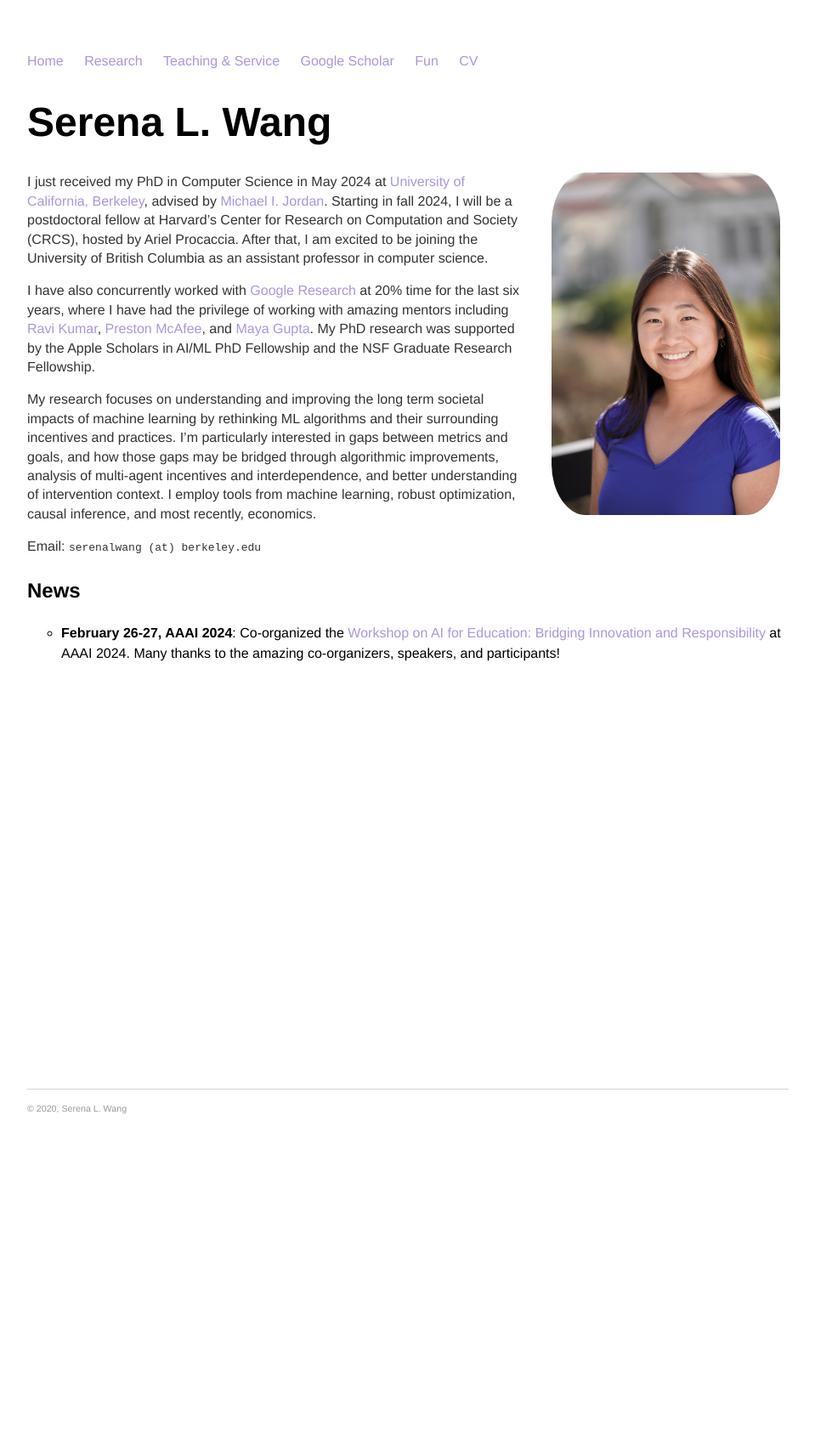
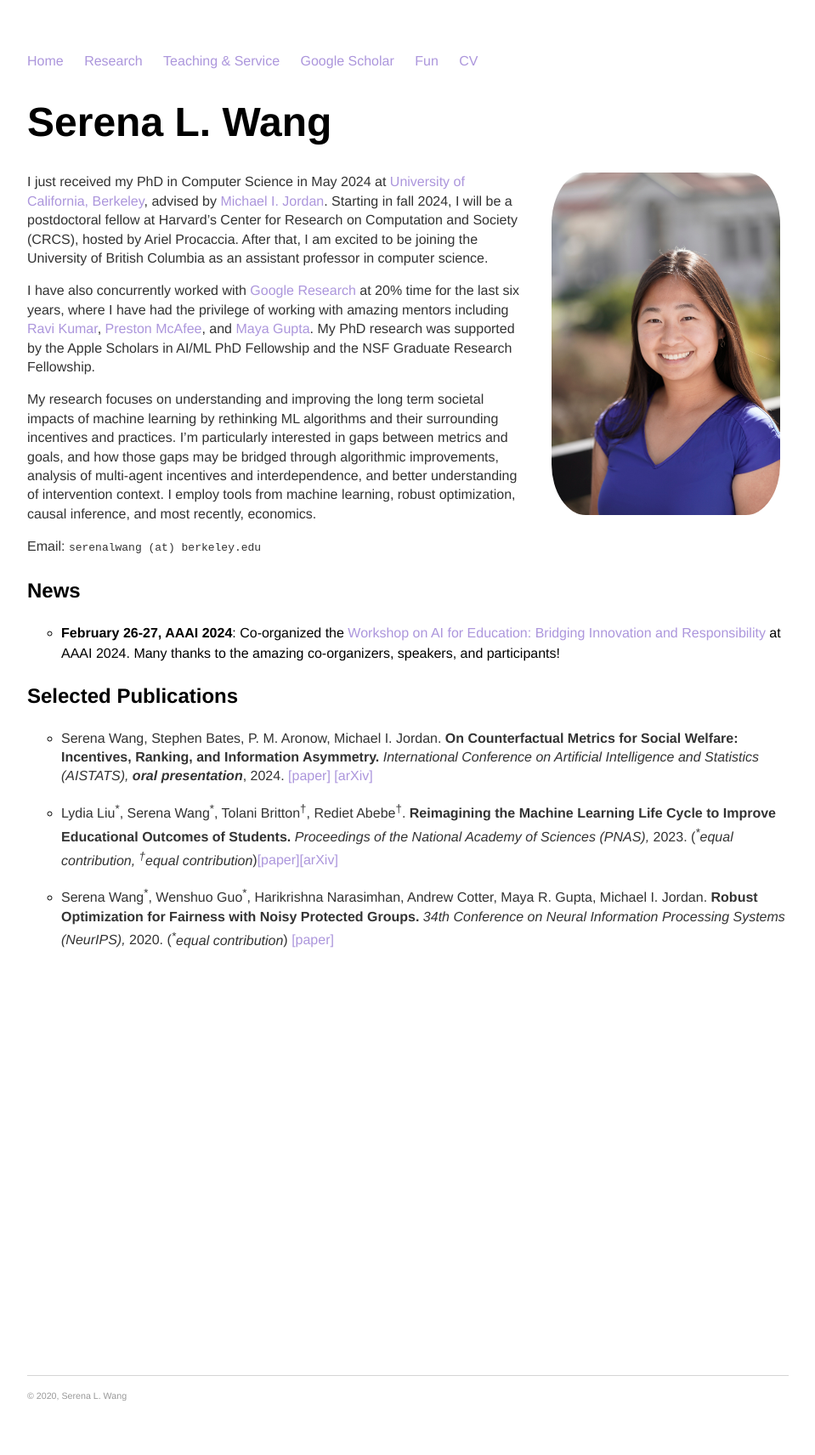
Before and after one commit to serenalwang/serenalwang.github.io, a Jekyll site: the page built from index.md, in a window 1280 px wide. Shown: the whole page at 85% size, without its empty margins (160-1119 px from the left). Built offline with Jekyll 4.4.1, drawn with Linux system fonts in a browser that asks for light colours; before the commit the page ends 1375 px from its top, so only the background shows below that.

Commit message:
added selected pubs

```diff
--- a/index.md
+++ b/index.md
@@ -18,3 +18,13 @@ Email: `serenalwang (at) berkeley.edu`
 
 ### News
 - **February 26-27, AAAI 2024**: Co-organized the [Workshop on AI for Education: Bridging Innovation and Responsibility](https://ai4ed.cc/workshops/aaai2024) at AAAI 2024. Many thanks to the amazing co-organizers, speakers, and participants!
+
+### Selected Publications
+
+* Serena Wang, Stephen Bates, P. M. Aronow, Michael I. Jordan.
+**On Counterfactual Metrics for Social Welfare: Incentives, Ranking, and Information Asymmetry.** *International Conference on Artificial Intelligence and Statistics (AISTATS), **oral presentation***, 2024. [[paper]](https://proceedings.mlr.press/v238/wang24b/wang24b.pdf) [[arXiv]](https://arxiv.org/abs/2305.14595)
+
+* Lydia Liu<sup>\*</sup>, Serena Wang<sup>\*</sup>, Tolani Britton<sup><span>&#8224;</span></sup>,  Rediet Abebe<sup><span>&#8224;</span></sup>. **Reimagining the Machine Learning Life Cycle to Improve Educational Outcomes of Students.** *Proceedings of the National Academy of Sciences (PNAS),* 2023.  (*<sup>\*</sup>equal contribution, <sup><span>&#8224;</span></sup>equal contribution*)[[paper]](https://www.pnas.org/doi/10.1073/pnas.2204781120)[[arXiv]](https://arxiv.org/abs/2209.03929)
+
+* Serena Wang<sup>\*</sup>, Wenshuo Guo<sup>\*</sup>, Harikrishna Narasimhan, Andrew Cotter, Maya R. Gupta, Michael I. Jordan.
+**Robust Optimization for Fairness with Noisy Protected Groups.** *34th Conference on Neural Information Processing Systems (NeurIPS),* 2020. (*<sup>\*</sup>equal contribution*) [[paper]](https://proceedings.neurips.cc//paper/2020/file/37d097caf1299d9aa79c2c2b843d2d78-Paper.pdf)
```
Also changed, not shown: research.md (+3 -1 lines).
